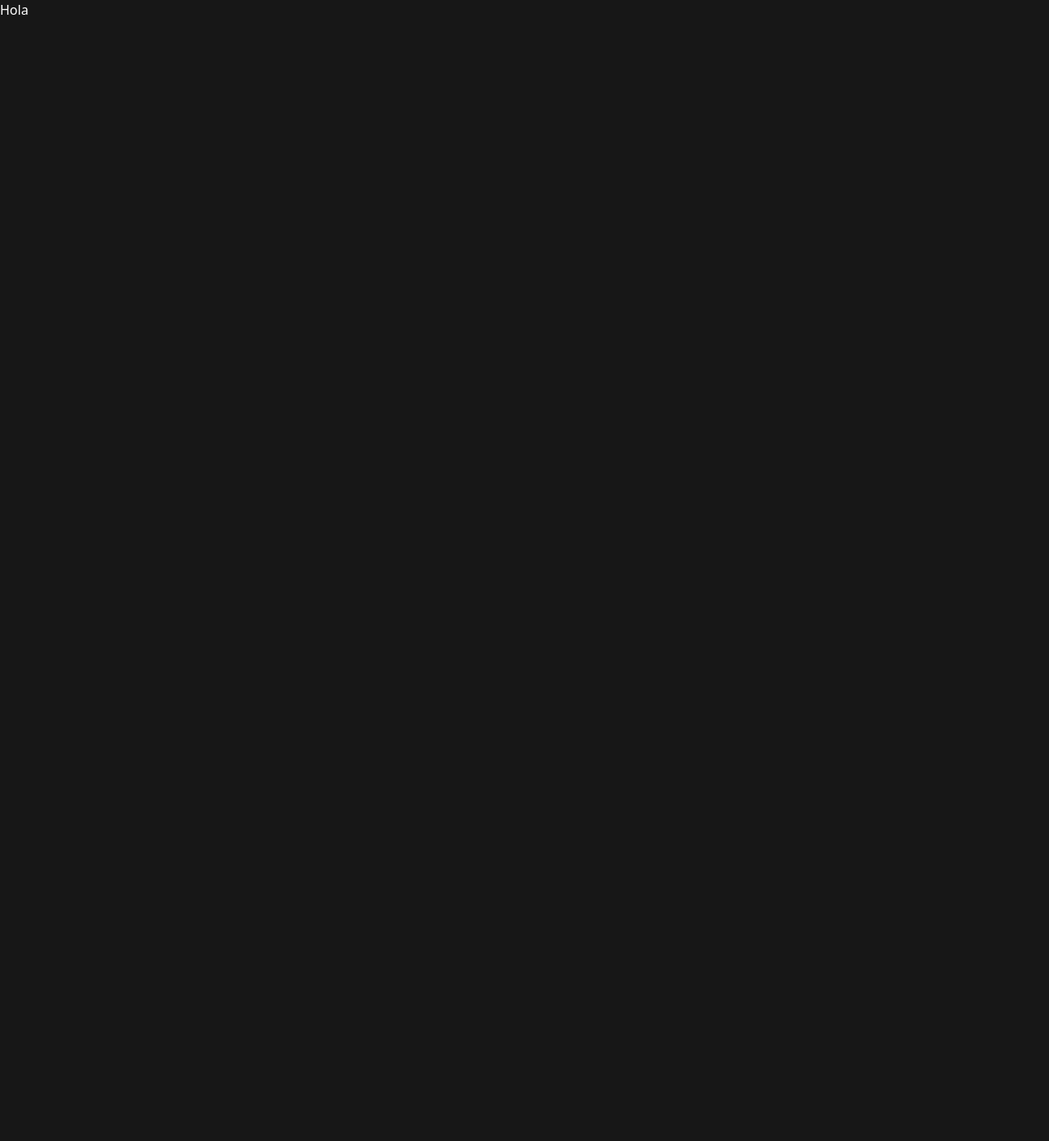
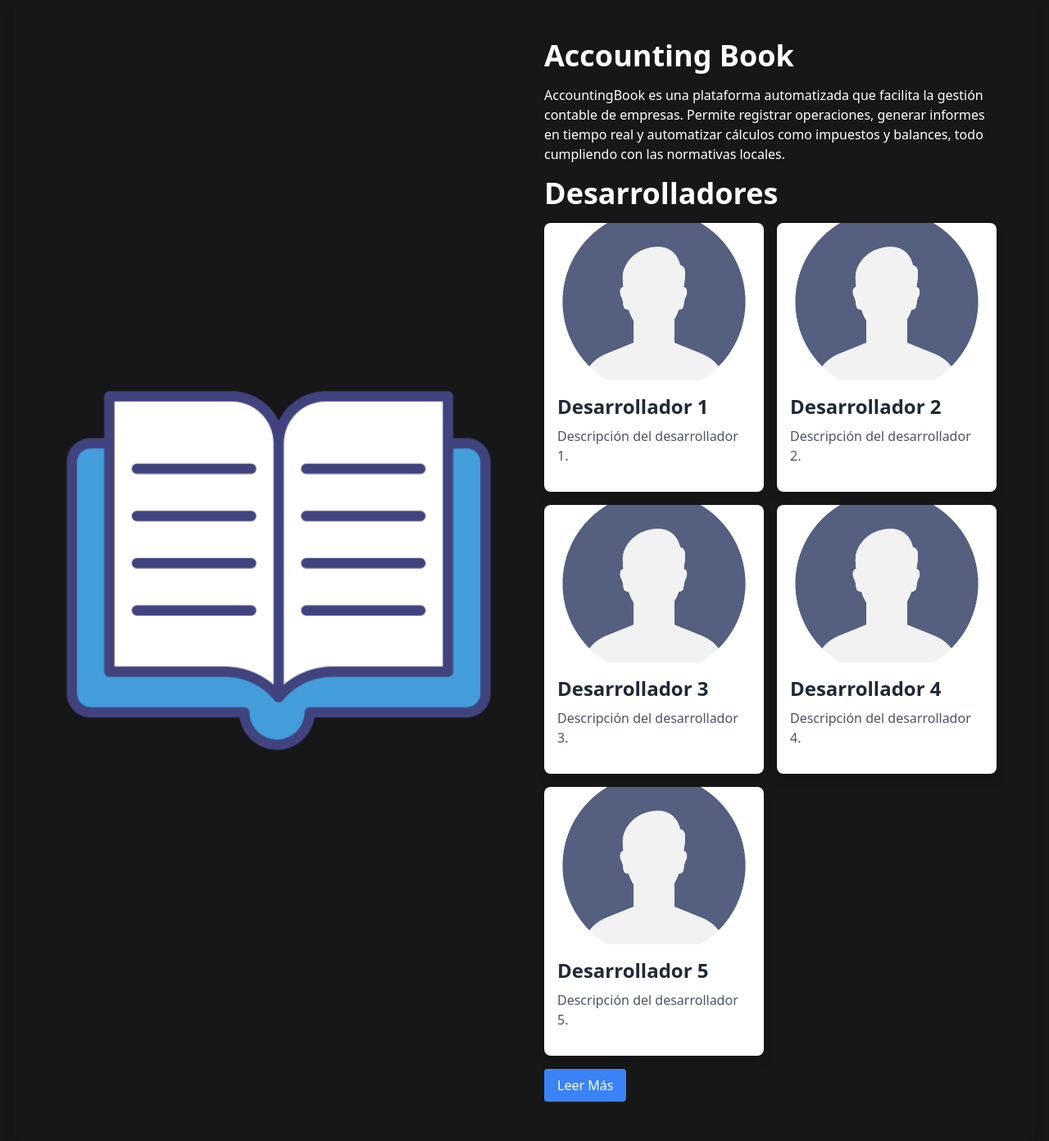
Before and after one commit to eugmerino/AccountingBook_V2, a Django app: page / in a window 1280 px wide. Before the commit the page is almost empty. Shown: the whole page at 82% size. Before the commit the page ends 18 px from the top, so only its background shows below. Run offline with Django 5.2, Linux system fonts and the light colour scheme; parts of the project's set-up code (start-up, migrations or seed data) failed here and were passed over; some libraries are stand-ins or nearby versions.

Commit message:
No lo se rick, si quiero aprender a usarlo

```diff
--- a/main/templates/start.html
+++ b/main/templates/start.html
@@ -8,9 +8,65 @@
     <title>Accounting Book</title>
 </head>
 <body class="bg-neutral-900">
-    <div class="container mx-auto text-white">
-        Hola
+    <div class="container mx-auto px-4 text-white">
+        <div class="flex flex-col md:flex-row items-center justify-center min-h-screen p-6 shadow-lg rounded-lg">
+            <!-- Sección de imagen -->
+            <div class="md:w-1/2">
+                <img src="{% static 'img/libro-abierto.png' %}" alt="Logotipo aplicación" class="w-full">
+            </div>
+
+            <!-- Sección de contenido -->
+            <div class="md:w-1/2 p-6 text-center md:text-left">
+                <h1 class="text-4xl font-bold text-white mb-4">Accounting Book</h1>
+                <p class="text-white mb-4">
+                    AccountingBook es una plataforma automatizada que facilita la gestión contable de empresas.
+                    Permite registrar operaciones, generar informes en tiempo real y automatizar cálculos como
+                    impuestos y balances, todo cumpliendo con las normativas locales.
+                </p>
+
+                <!-- Cards responsivas -->
+                <h1 class="text-4xl font-bold text-white mb-4">Desarrolladores</h1>
+                <div class="grid grid-cols-1 md:grid-cols-2 gap-4">
+                    <div class="bg-white shadow-lg rounded-lg overflow-hidden w-full">
+                        <img class="w-full h-48 object-cover" src="{% static 'img/avatar-de-hombre.png' %}" alt="Avatar de hombre">
+                        <div class="p-4">
+                            <h2 class="text-2xl font-bold text-gray-800 mb-2">Desarrollador 1</h2>
+                            <p class="text-gray-600 mb-4">Descripción del desarrollador 1.</p>
+                        </div>
+                    </div>
+                    <div class="bg-white shadow-lg rounded-lg overflow-hidden w-full">
+                        <img class="w-full h-48 object-cover" src="{% static 'img/avatar-de-hombre.png' %}" alt="Avatar de hombre">
+                        <div class="p-4">
+                            <h2 class="text-2xl font-bold text-gray-800 mb-2">Desarrollador 2</h2>
+                            <p class="text-gray-600 mb-4">Descripción del desarrollador 2.</p>
+                        </div>
+                    </div>
+                    <div class="bg-white shadow-lg rounded-lg overflow-hidden w-full">
+                        <img class="w-full h-48 object-cover" src="{% static 'img/avatar-de-hombre.png' %}" alt="Avatar de hombre">
+                        <div class="p-4">
+                            <h2 class="text-2xl font-bold text-gray-800 mb-2">Desarrollador 3</h2>
+                            <p class="text-gray-600 mb-4">Descripción del desarrollador 3.</p>
+                        </div>
+                    </div>
+                    <div class="bg-white shadow-lg rounded-lg overflow-hidden w-full">
+                        <img class="w-full h-48 object-cover" src="{% static 'img/avatar-de-hombre.png' %}" alt="Avatar de hombre">
+                        <div class="p-4">
+                            <h2 class="text-2xl font-bold text-gray-800 mb-2">Desarrollador 4</h2>
+                            <p class="text-gray-600 mb-4">Descripción del desarrollador 4.</p>
+                        </div>
+                    </div>
+                    <div class="bg-white shadow-lg rounded-lg overflow-hidden w-full">
+                        <img class="w-full h-48 object-cover" src="{% static 'img/avatar-de-hombre.png' %}" alt="Avatar de hombre">
+                        <div class="p-4">
+                            <h2 class="text-2xl font-bold text-gray-800 mb-2">Desarrollador 5</h2>
+                            <p class="text-gray-600 mb-4">Descripción del desarrollador 5.</p>
+                        </div>
+                    </div>
+                </div>
+
+                <a href="#" class="inline-block bg-blue-500 text-white px-4 py-2 rounded hover:bg-blue-600 transition duration-300 mt-4">Leer Más</a>
+            </div>
+        </div>
     </div>
-
 </body>
 </html>
```
